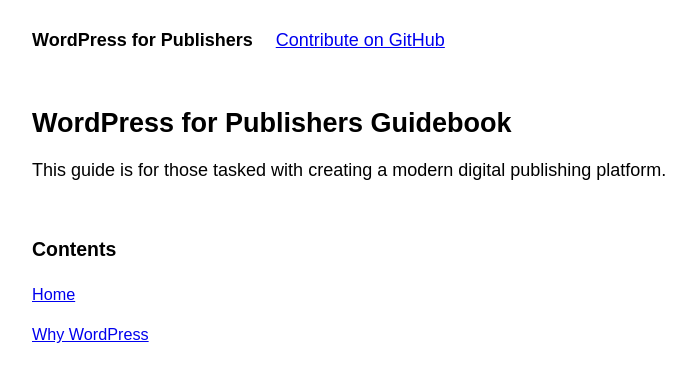
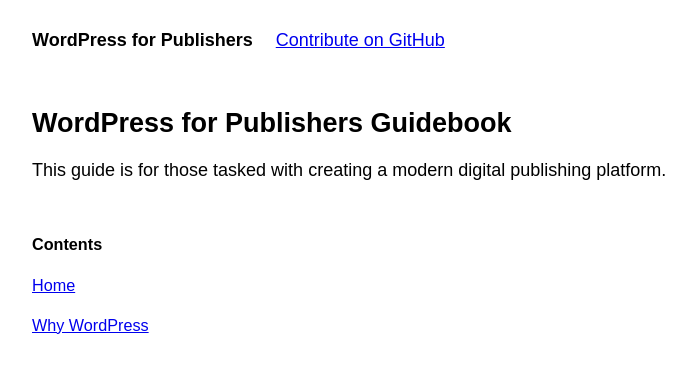
Before and after one commit to kasparsd/wp-for-publishers, a Jekyll site: the page built from docs/index.md, in a window 1280 px wide. Shown: the top 382 px of the page, without its empty margins (248-944 px from the left). Built offline with Jekyll 4.4.1, drawn with Linux system fonts in a browser that asks for light colours.

Commit message:
Simplify the vertical flow

```diff
--- a/docs/assets/css/style.css
+++ b/docs/assets/css/style.css
@@ -15,7 +15,7 @@ p { margin:0 0 1em 0; }
 #header nav a { display:block; padding:0.5em 1em; }
 
 #site-nav { padding-top:1em; font-size: 0.9em; }
-#site-nav h1 { font-size:1.2em; }
+#site-nav h1 { font-size:1em; }
 #site-nav li, #site-nav ul { margin:0; padding:0; display:block; }
 #site-nav a { display:block; padding:0.5em 0; }
 #site-nav li ul { margin-left:1em; }
```
Also changed, not shown: 1 other file.
